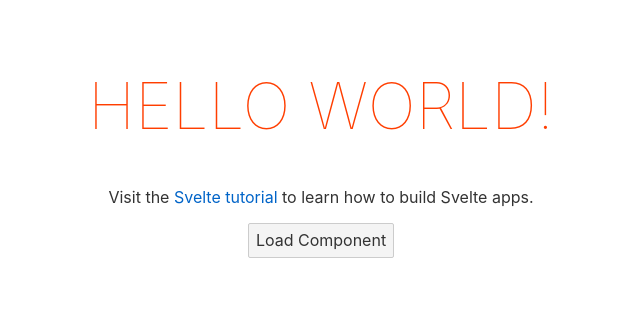
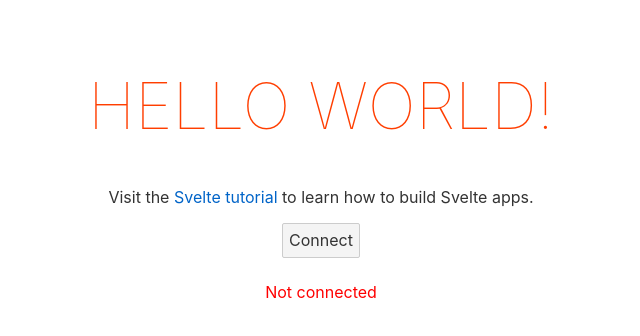
Before and after one commit to solpayments/solana-svelte-template, a Svelte app: page / in a window 1280 px wide. Shown: the top 336 px of the page, without its empty margins (319-959 px from the left). Built offline with nearby package versions, Linux system fonts and the light colour scheme.

Commit message:
Add connect button and show when wallet disconnected

```diff
--- a/src/App.svelte
+++ b/src/App.svelte
@@ -1,8 +1,7 @@
 <script lang="ts">
-  import type { WalletAdapter } from './main';
+  import { connectToWallet } from './helpers/wallet';
+  import { comp, store as adapter, setComp } from './stores';
   export let name: string;
-  export let wallet: WalletAdapter;
-  export let comp: boolean;
 </script>
 
 <main>
@@ -12,16 +11,22 @@
     apps.
   </p>
 
-  <button on:click={() => (comp = true)}> Load Component </button>
+  <button on:click={() => setComp()}> Connect </button>
 
-  {#if comp}
-    {#await wallet.connect()}
+  {#if $comp}
+    {#await connectToWallet()}
       <p>loading</p>
-    {:then pubkey}
-      <p style="color: green">Done {pubkey}</p>
+    {:then _pubkey}
+      <p style="color: green">Done</p>
     {:catch error}
       <p style="color: red">{error}</p>
     {/await}
+  {/if}
+
+  {#if $adapter?.publicKey}
+    <p style="color: green">Connected to {$adapter.publicKey}</p>
+  {:else}
+    <p style="color: red">Not connected</p>
   {/if}
 </main>
 
```
